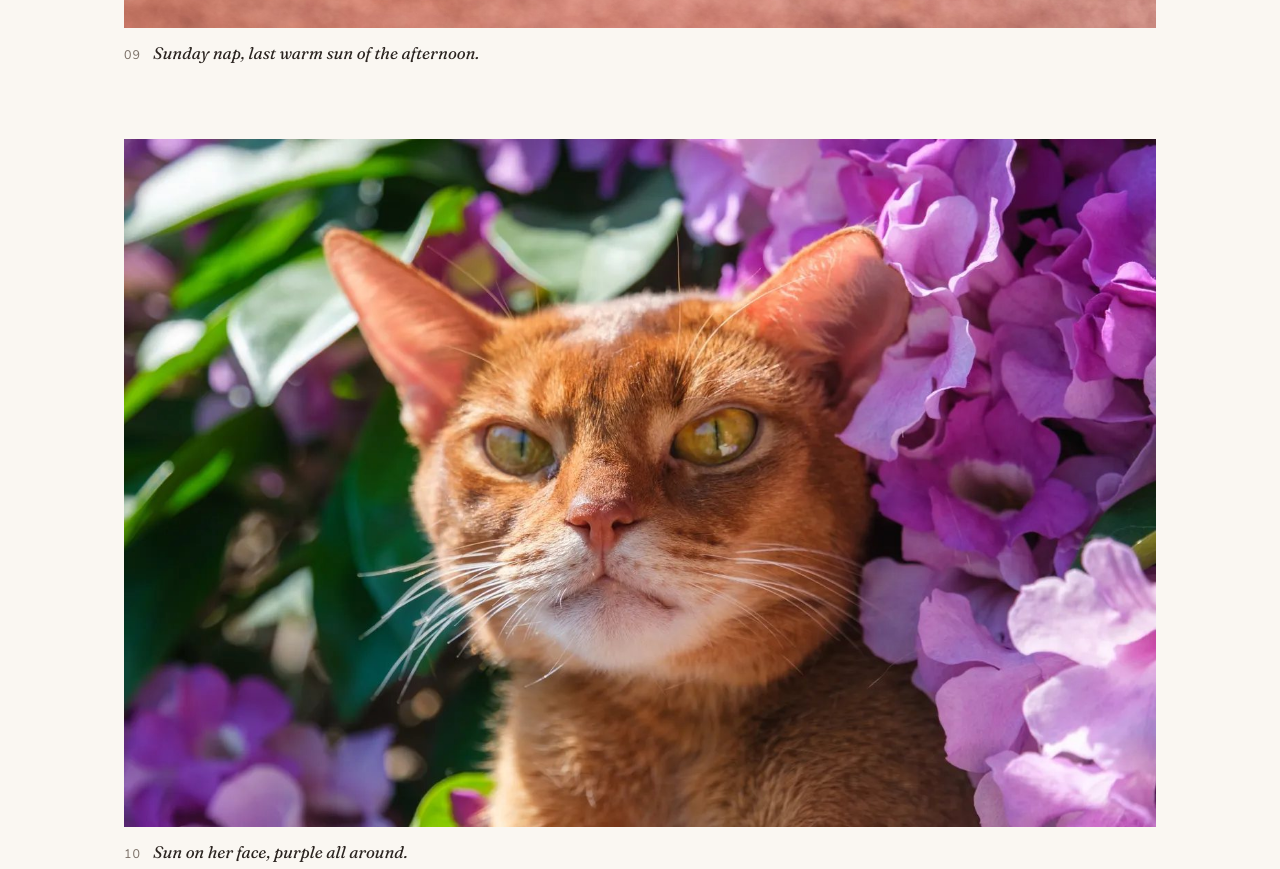
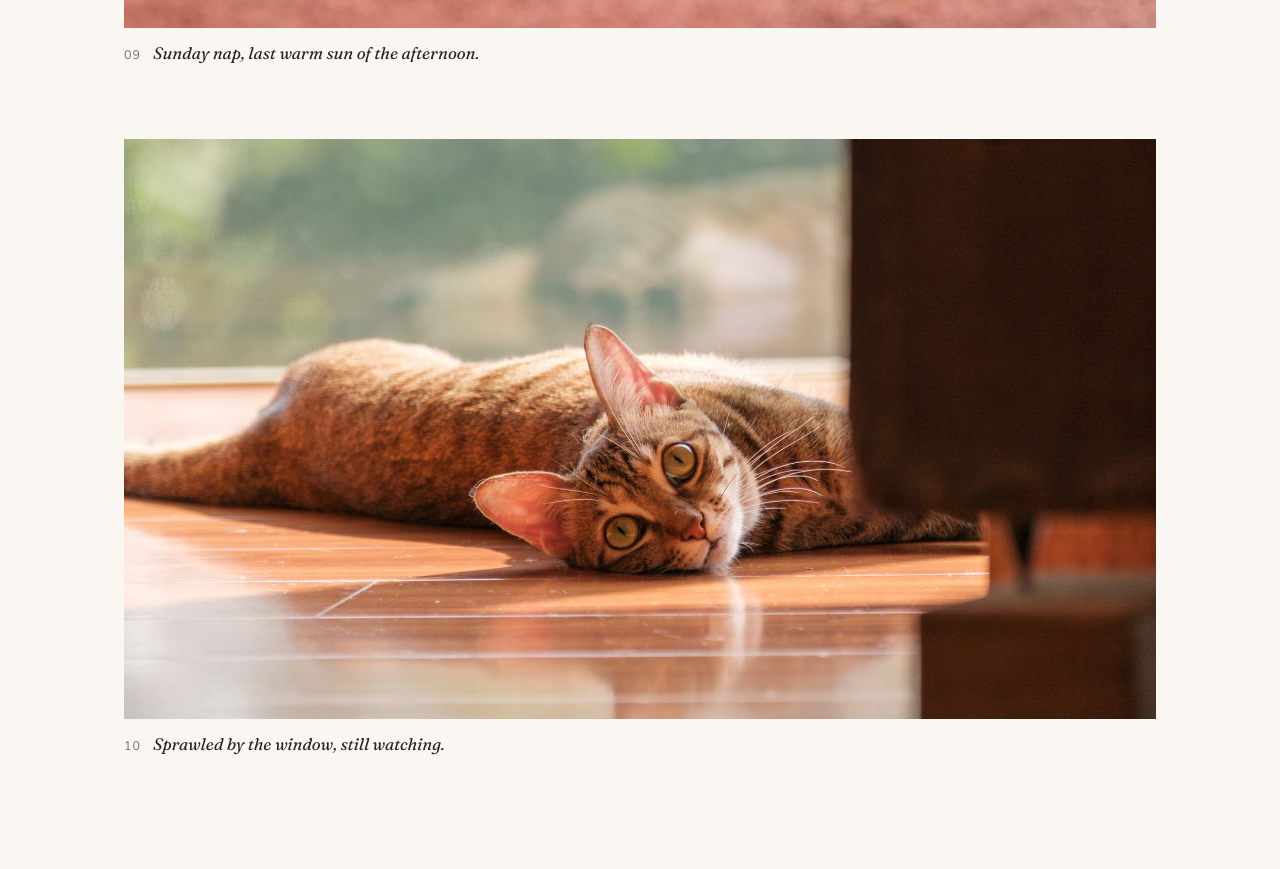
Before and after one commit to sophiehe1175-dev/sophiesseasons, a plain HTML site: page portfolio.html in a window 1280 px wide. Shown: the part 7300-8169 px from the top of the page. Drawn offline with nearby package versions, Linux system fonts and the light colour scheme.

Commit message:
Selected work: Winnie by the window replaces the purple-flowers portrait in Eye to eye
Co-Authored-By: Claude Opus 5.5 <noreply@anthropic.com>
Claude-Session: https://claude.ai/code/session_015mS19cJY3dQnjX4obLJE85

```diff
--- a/portfolio.html
+++ b/portfolio.html
@@ -79,7 +79,7 @@ figcaption { margin-top:12px; font-family:'Fraunces',serif; font-style:italic; f
     <figure class="pf wide"><img src="portfolio/18.jpg" width="2000" height="1333" alt="Winnie in close-up, half her face lit, one green eye bright and the other in shadow" loading="lazy"><figcaption><span class="n">07</span>Half in shadow, one eye on you.</figcaption></figure>
     <figure class="pf wide"><img src="portfolio/07.jpg" width="2000" height="1333" alt="An Abyssinian cat resting its chin on the red edge of an open book, green eyes looking past the lens" loading="lazy"><figcaption><span class="n">08</span>Chin on the page.</figcaption></figure>
     <figure class="pf wide"><img src="portfolio/08.jpg" width="2000" height="1125" alt="Ginger, an orange tabby, asleep on a red path with his cheek in the grass, backlit fur glowing" loading="lazy"><figcaption><span class="n">09</span>Sunday nap, last warm sun of the afternoon.</figcaption></figure>
-    <figure class="pf wide"><img src="portfolio/09.jpg" width="1500" height="1000" alt="Close-up of a ruddy Abyssinian cat with green eyes, tucked among bright purple trumpet flowers in sunlight" loading="lazy"><figcaption><span class="n">10</span>Sun on her face, purple all around.</figcaption></figure>
+    <figure class="pf wide"><img src="portfolio/19.jpg" width="2000" height="1125" alt="Winnie lying on her side on a sunlit wooden floor by a window, looking straight at the camera from behind a blurred doorframe" loading="lazy"><figcaption><span class="n">10</span>Sprawled by the window, still watching.</figcaption></figure>
   </section>
   <section class="grp">
     <header class="gh"><span class="gn">III</span><h2>Together</h2><p>Hands, siblings, and the quiet trust between them.</p></header>
```
Also changed, not shown: portfolio/09.jpg (deleted), portfolio/19.jpg (added).
